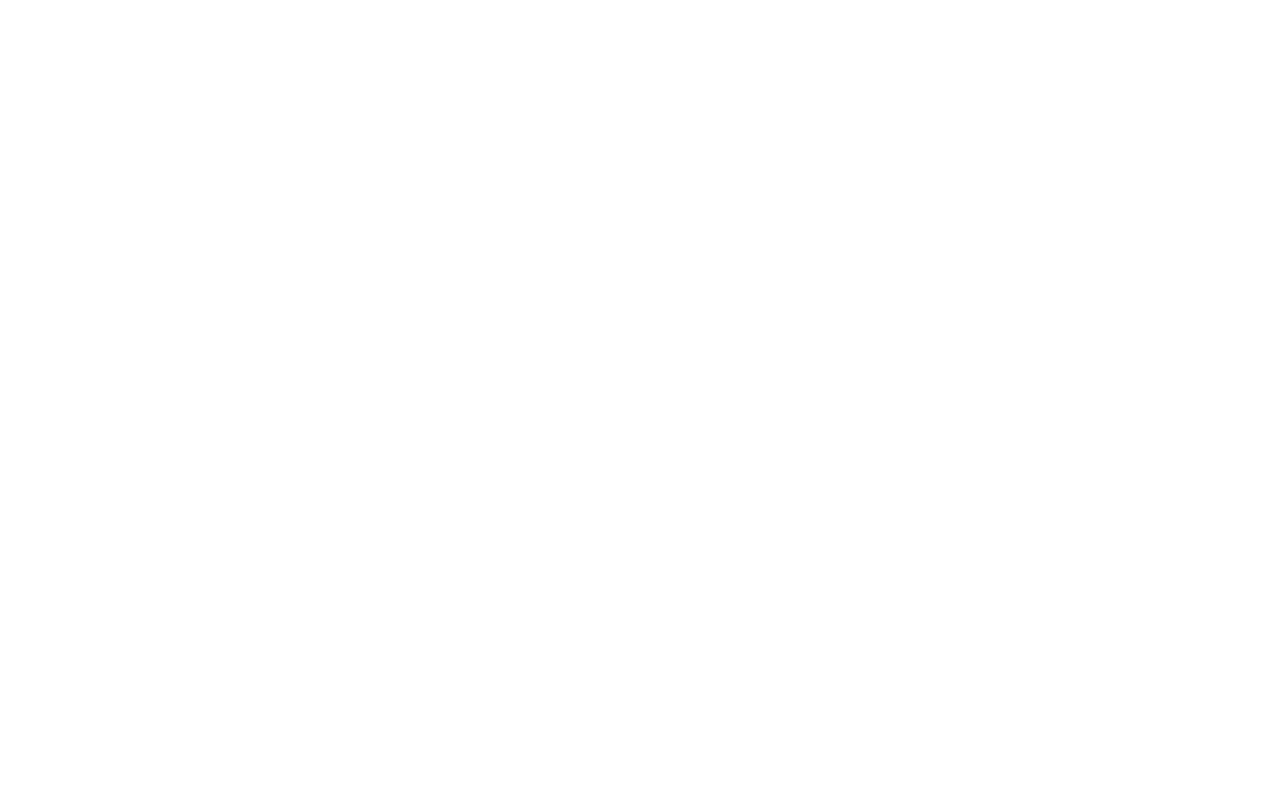
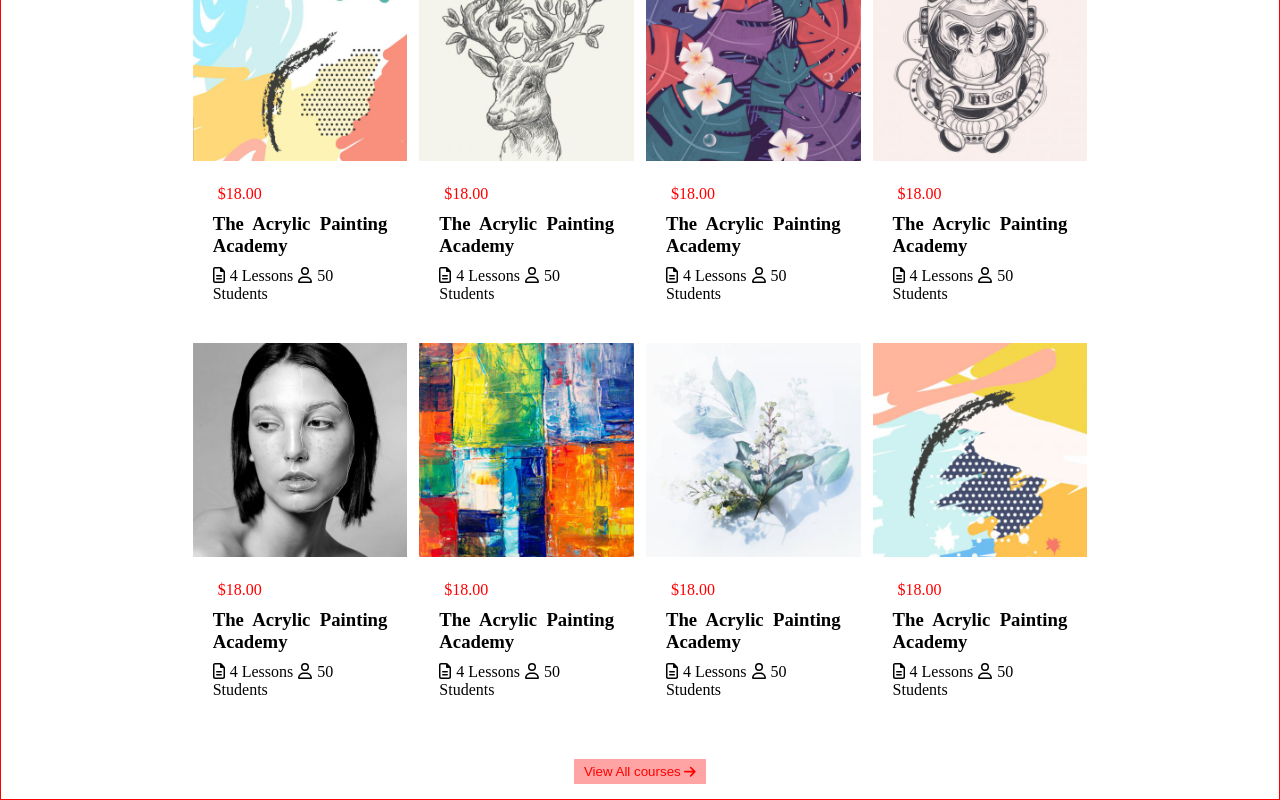
Before and after one commit to ManuelAvanzi/proj-html-vuejs, a Vue app: page / in a window 1280 px wide. Shown: the part 2381-3181 px from the top of the page. Before the commit the page ends 2231 px from the top, so only its background shows below. Built offline with nearby package versions, Linux system fonts and the light colour scheme.

Commit message:
MainD first brush

```diff
--- a/src/App.vue
+++ b/src/App.vue
@@ -6,6 +6,7 @@
      <main-a/>
      <main-b/>
      <main-c/>
+     <main-d/>
   </div>
 </template>
 
@@ -17,6 +18,7 @@
 import MainA from './components/mainA.vue'
 import MainB from './components/mainB.vue'
 import MainC from './components/mainC.vue'
+import MainD from './components/MainD.vue'
 
 
 
@@ -27,7 +29,8 @@
     HeaderJumbo,
     MainA,
     MainB,
-    MainC
+    MainC,
+    MainD
 
   },
 
--- /dev/null
+++ b/src/components/MainD.vue
@@ -0,0 +1,176 @@
+<template>
+    <div class="section-container">
+
+        <div class="center-text">
+            <span class="sign">Artist coaching</span>
+            <h1>Latest Online Courses</h1>
+        </div>
+
+        <div class="cards-container">
+            <div class="card">
+                <img src="../assets/images/artist-course-08-480x480.jpg" >
+
+                <div class="card-text-container">
+                    <span class="price">$18.00</span>
+                    <h3>The Acrylic Painting Academy</h3>
+                    <i class="far fa-file-alt"></i><span>4 Lessons</span>
+                    <i class="far fa-user"></i><span>50 Students</span>
+                </div>
+            </div>
+
+            <div class="card">
+                <img src="../assets/images/artist-course-07-480x480.jpg" >
+
+                <div class="card-text-container">
+                    <span class="price">$18.00</span>
+                    <h3>The Acrylic Painting Academy</h3>
+                    <i class="far fa-file-alt"></i><span>4 Lessons</span>
+                    <i class="far fa-user"></i><span>50 Students</span>
+                </div>
+            </div>
+
+            <div class="card">
+                <img src="../assets/images/artist-course-06-480x480.jpg" >
+
+                <div class="card-text-container">
+                    <span class="price">$18.00</span>
+                    <h3>The Acrylic Painting Academy</h3>
+                    <i class="far fa-file-alt"></i><span>4 Lessons</span>
+                    <i class="far fa-user"></i><span>50 Students</span>
+                </div>
+            </div>
+
+             <div class="card">
+                <img src="../assets/images/artist-course-05-480x480.jpg" >
+
+                <div class="card-text-container">
+                    <span class="price">$18.00</span>
+                    <h3>The Acrylic Painting Academy</h3>
+                    <i class="far fa-file-alt"></i><span>4 Lessons</span>
+                    <i class="far fa-user"></i><span>50 Students</span>
+                </div>
+            </div>
+        </div>
+
+         <div class="cards-container">
+            <div class="card">
+                <img src="../assets/images/artist-course-04-480x480.jpg" >
+
+                <div class="card-text-container">
+                    <span class="price">$18.00</span>
+                    <h3>The Acrylic Painting Academy</h3>
+                    <i class="far fa-file-alt"></i><span>4 Lessons</span>
+                    <i class="far fa-user"></i><span>50 Students</span>
+                </div>
+            </div>
+
+            <div class="card">
+                <img src="../assets/images/artist-course-03-480x480.jpg" >
+
+                <div class="card-text-container">
+                    <span class="price">$18.00</span>
+                    <h3>The Acrylic Painting Academy</h3>
+                    <i class="far fa-file-alt"></i><span>4 Lessons</span>
+                    <i class="far fa-user"></i><span>50 Students</span>
+                </div>
+            </div>
+
+            <div class="card">
+                <img src="../assets/images/artist-course-02-480x480.jpg" >
+
+                <div class="card-text-container">
+                    <span class="price">$18.00</span>
+                    <h3>The Acrylic Painting Academy</h3>
+                    <i class="far fa-file-alt"></i><span>4 Lessons</span>
+                    <i class="far fa-user"></i><span>50 Students</span>
+                </div>
+            </div>
+
+             <div class="card">
+                <img src="../assets/images/artist-course-01-480x480.jpg" >
+
+                <div class="card-text-container">
+                    <span class="price">$18.00</span>
+                    <h3>The Acrylic Painting Academy</h3>
+                    <i class="far fa-file-alt"></i><span>4 Lessons</span>
+                    <i class="far fa-user"></i><span>50 Students</span>
+                </div>
+            </div>
+        </div>
+
+        <div class="button-container">
+            <button>View All courses <i class="fas fa-arrow-right"></i></button>
+        </div>
+    </div>
+</template>
+
+
+<script>
+export default {
+
+}
+</script>
+
+
+
+<style lang="scss" scoped>
+@import '@/style/variables.scss';
+
+.section-container{
+    width: 100%;
+    height: 950px;
+    border:1px solid red;
+
+    .button-container{
+        margin:20px auto;
+        width: 50%;
+        text-align: center;
+        button{
+            background-color: rgba(253, 75, 75, 0.5);
+            color:red;
+            padding:5px 10px;
+            border:none;
+        }
+    }
+
+    .center-text{
+        margin:20px auto;
+        text-align: center;
+    }
+    .cards-container{
+        width: 70%;
+        margin:0 auto;
+
+        display: flex;
+        justify-content: space-between;
+
+        .card{
+            width: 24%;
+
+
+            img{
+                width: 100%;
+            }
+            .card-text-container{
+                padding:20px;
+                margin-bottom:20px;
+                .price{
+                    color:red;
+
+                }
+                h3{
+                    text-align: justify;
+                    margin:10px 0;
+                }
+                span{
+                    margin:0 5px;
+                    margin-bottom:20px;
+
+                }
+            }
+        }
+
+
+    }
+}
+</style>
```
